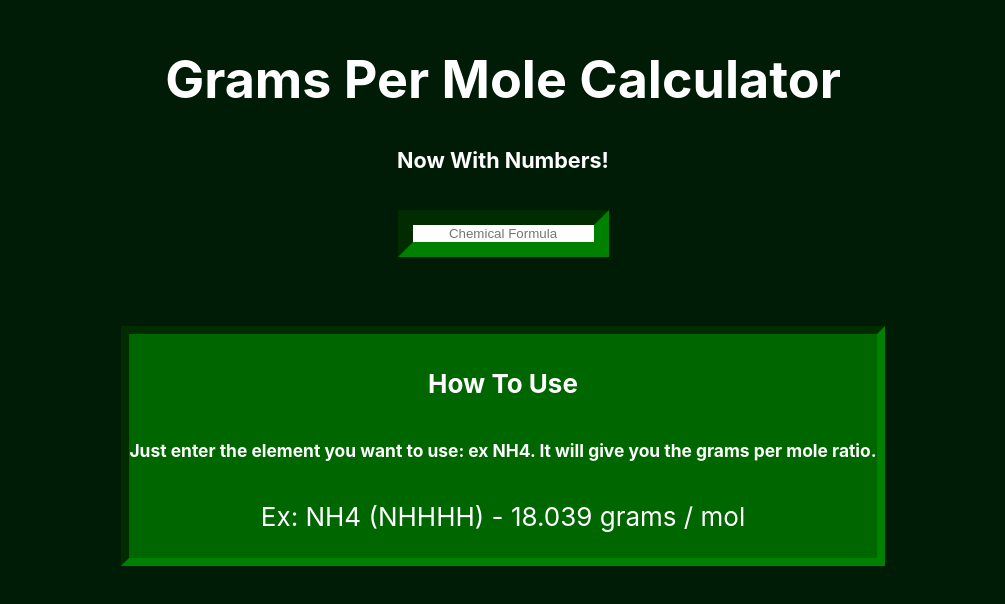
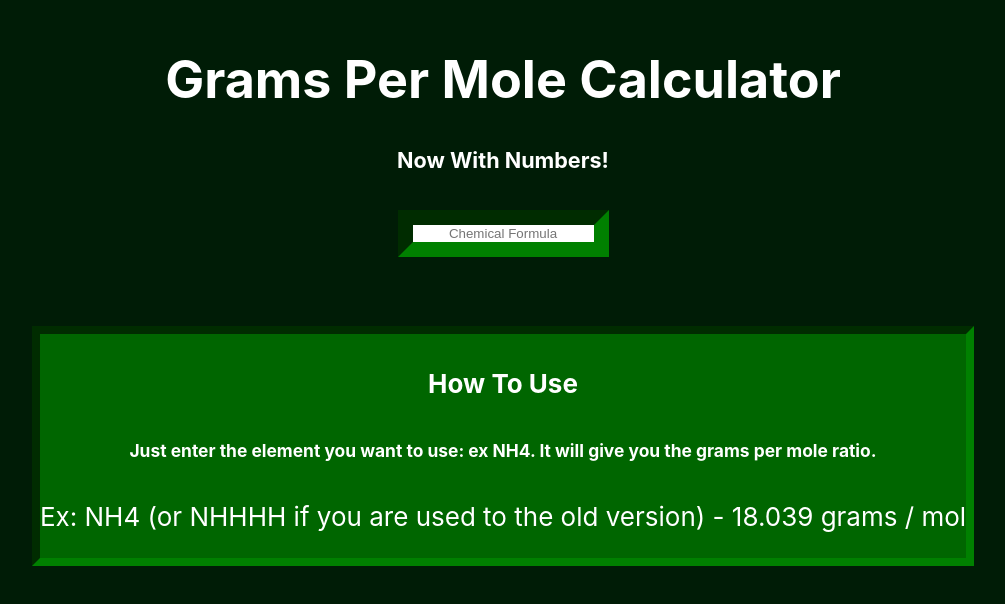
Before and after one commit to PureTrippH/GramsPerMoleCalc, a React (Create React App) app: page / in a window 1280 px wide. Shown: the part 110-714 px from the top of the page, without its empty margins (137-1142 px from the left). Built offline with nearby package versions, Linux system fonts and the light colour scheme.

Commit message:
Desc Change

```diff
--- a/src/components/InfoBox.js
+++ b/src/components/InfoBox.js
@@ -15,7 +15,7 @@ function InfoBox(props) {
             <InfBox>
             <h4>How To Use</h4>
             <h6>Just enter the element you want to use: ex NH4. It will give you the grams per mole ratio.</h6>
-            <p>Ex: NH4 (NHHHH) - 18.039 grams / mol</p>
+            <p>Ex: NH4 (or NHHHH if you are used to the old version) - 18.039 grams / mol</p>
             </InfBox>
         </div>
     );
```
